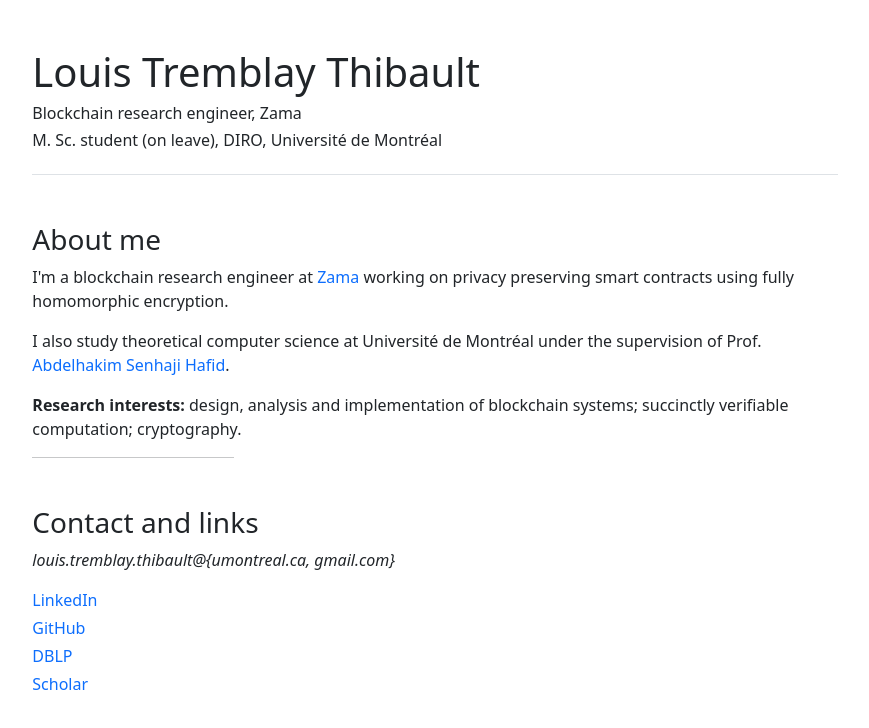
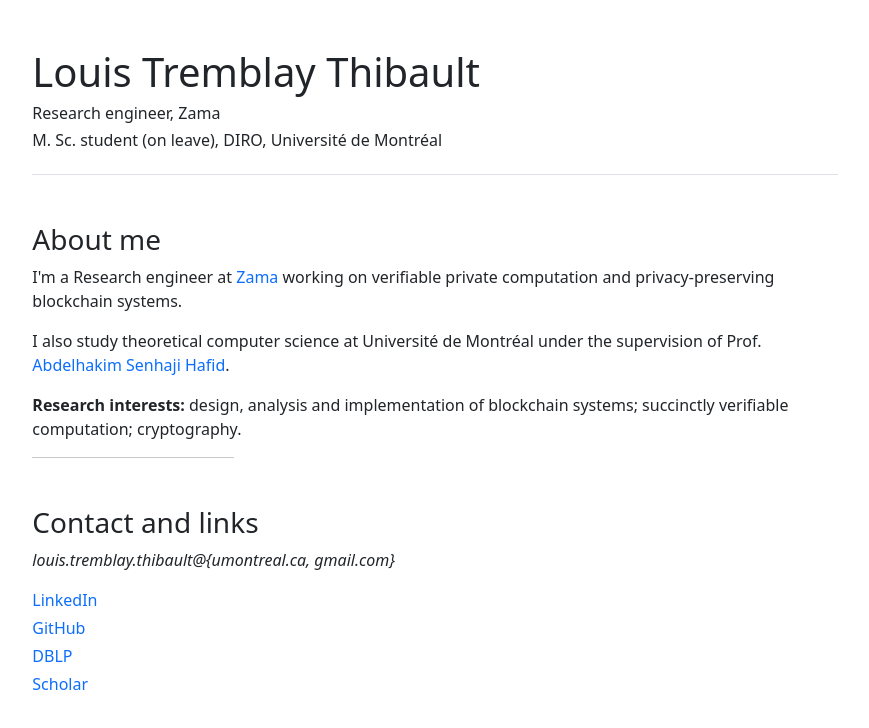
Before and after one commit to tremblaythibaultl/tremblaythibaultl.github.io, a plain HTML site: page index.html in a window 1280 px wide. Shown: the whole page, without its empty margins (205-1074 px from the left). Drawn offline with nearby package versions, Linux system fonts and the light colour scheme.

Commit message:
Update index.html

```diff
--- a/index.html
+++ b/index.html
@@ -75,7 +75,7 @@
   <div class="col-lg-8 mx-auto p-4 py-md-5">
     <header class="pb-3 mb-5 border-bottom">
       <h1>Louis Tremblay Thibault</h1>
-      <h6>Blockchain research engineer, Zama</h6>
+      <h6>Research engineer, Zama</h6>
       <h6>M. Sc. student (on leave), DIRO, Université de Montréal</h6>
     </header>
 
@@ -84,9 +84,8 @@
         <h3>About me</h3>
       </a>
       <p>
-        I'm a blockchain research engineer at <a href="https://www.zama.ai/">Zama</a> working on privacy preserving
-        smart
-        contracts using fully homomorphic encryption.
+        I'm a Research engineer at <a href="https://www.zama.ai/">Zama</a> working on verifiable private
+        computation and privacy-preserving blockchain systems.
       </p>
       <p>
         I also study theoretical computer science at Université de Montréal under the supervision of Prof. <a
```
